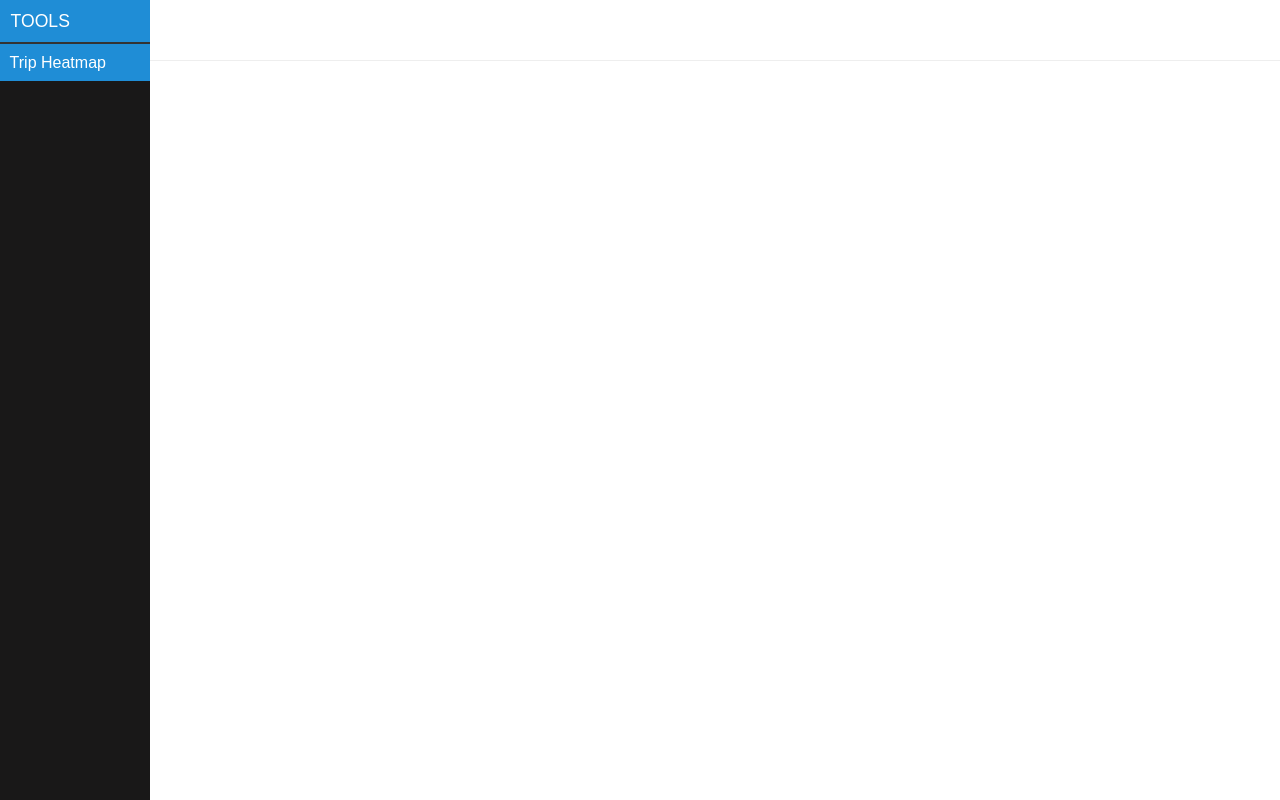
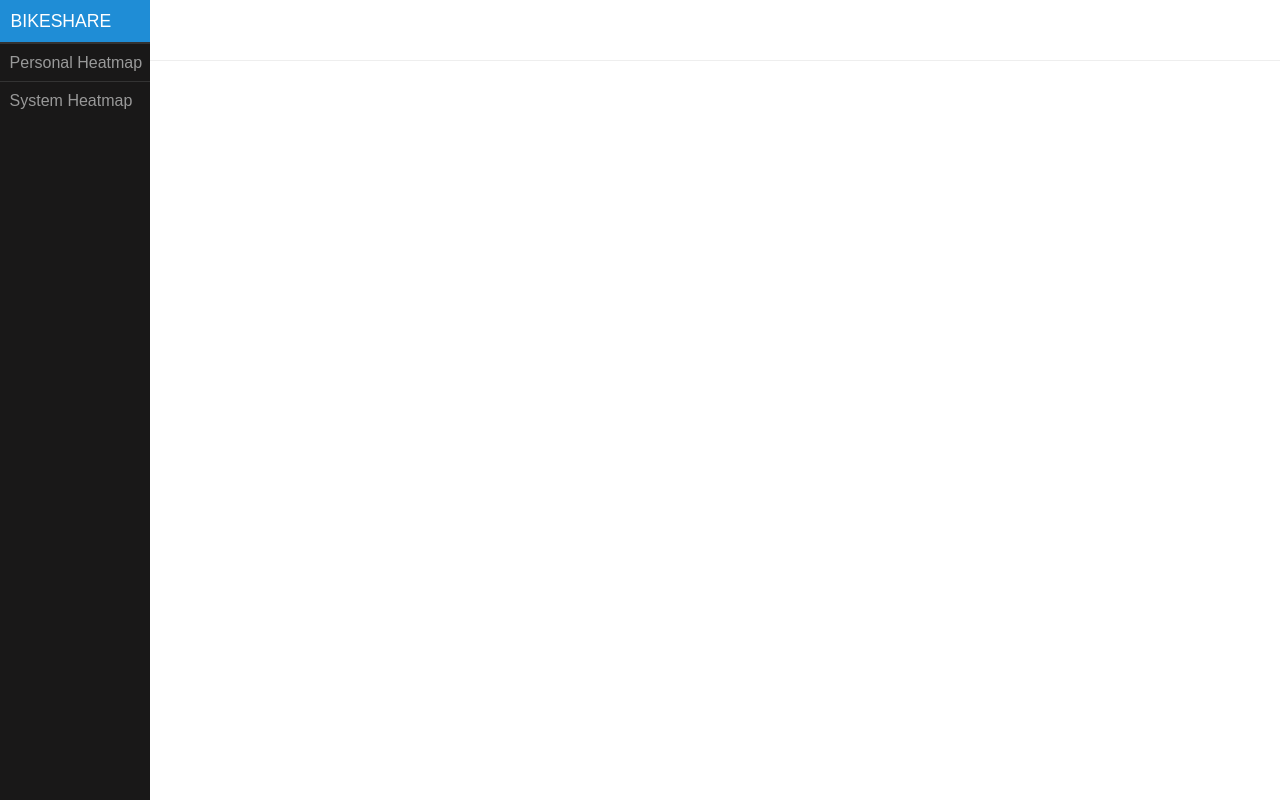
Before and after one commit to mouhtasi/bikeshare_tools, a Django app: template heatmap/templates/base.html in a window 1280 px wide. Run offline with Django 3.2, Linux system fonts and the light colour scheme; the template is opened without the code that fills it, so the values that code supplies are empty.

Commit message:
Sidebar hilights active url. Rename heatmapwithtime to system_heatmap

```diff
--- a/heatmap/templates/base.html
+++ b/heatmap/templates/base.html
@@ -20,13 +20,17 @@
 
     <div id="menu">
         <div class="pure-menu">
-            <a class="pure-menu-heading" href="#">Tools</a>
+            <a class="pure-menu-heading" href="#">Bikeshare</a>
 
             <ul class="pure-menu-list">
-                <li class="pure-menu-item menu-item-divided pure-menu-selected">
-                    <a href="{% url 'index' %}" class="pure-menu-link">Trip Heatmap</a>
+                {% with url_name=request.resolver_match.url_name %}
+                <li class="pure-menu-item menu-item-divided {% if url_name == 'index' %}pure-menu-selected{% endif %}">
+                    <a href="{% url 'index' %}" class="pure-menu-link">Personal Heatmap</a>
                 </li>
-
+                <li class="pure-menu-item menu-item-divided {% if url_name == 'system_heatmap' %}pure-menu-selected{% endif %}">
+                    <a href="{% url 'system_heatmap' %}" class="pure-menu-link">System Heatmap</a>
+                </li>
+                {% endwith %}
             </ul>
         </div>
     </div>
--- a/heatmap/urls.py
+++ b/heatmap/urls.py
@@ -3,7 +3,7 @@ from . import views
 
 urlpatterns = [
     path('', views.index, name='index'),
-    path('heatmapwithtime/', views.global_heatmap),
+    path('system_heatmap/', views.system_heatmap, name='system_heatmap'),
     path('global_heatmap_by_number_of_bikes/', views.global_heatmap_by_number_of_bikes,
          name='global_heatmap_by_number_of_bikes'),
     path('global_heatmap_by_station_capacity/', views.global_heatmap_by_station_capacity,
--- a/heatmap/views.py
+++ b/heatmap/views.py
@@ -80,7 +80,7 @@ def read_html_and_create_map(html, m):
     return m
 
 
-def global_heatmap(request):
+def system_heatmap(request):
     context = {}
 
     current_dir = os.path.dirname(os.path.abspath(__file__))
```
